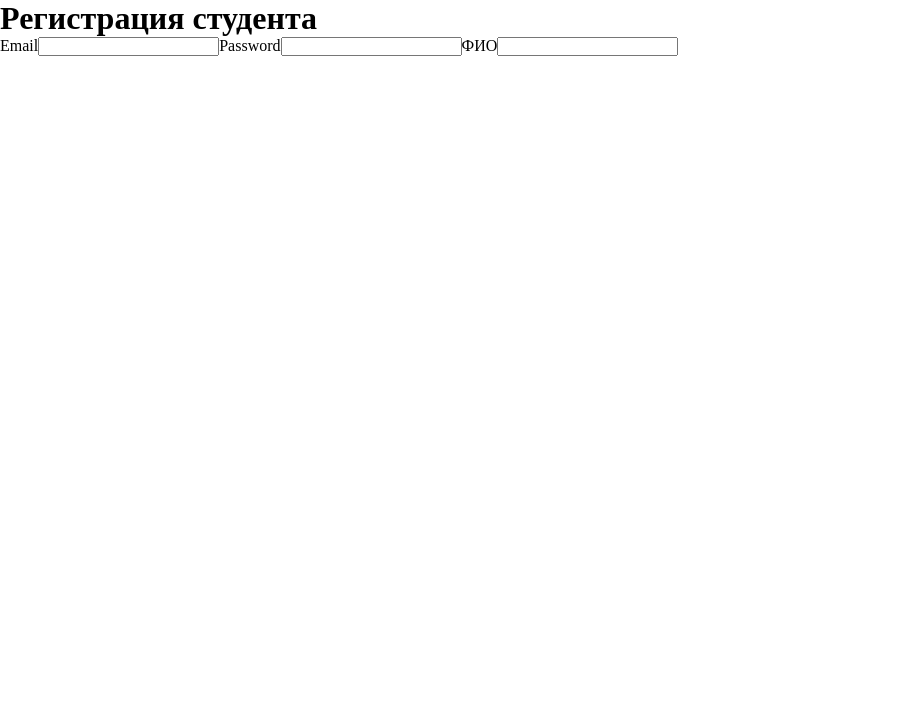
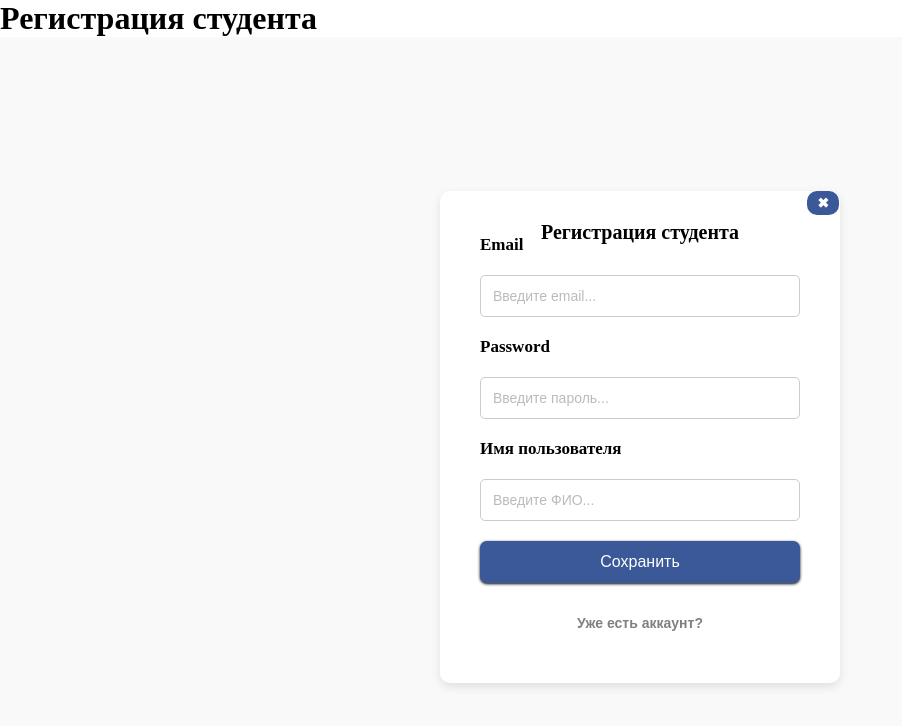
Before and after one commit to Andrei177/decidium-frontend, a React (Vite) app: page / in a window 1280 px wide. Both pictures are taken after a click on the button "РЕГИСТРАЦИЯ СТУДЕНТА". Shown: the top 726 px of the page, without its empty margins (0-902 px from the left). Built offline with nearby package versions, Linux system fonts and the light colour scheme.

Commit message:
feat: сверстал страницу регистраци

```diff
--- a/src/pages/start-page/ui/StartPage.tsx
+++ b/src/pages/start-page/ui/StartPage.tsx
@@ -1,7 +1,8 @@
 import { Link } from "react-router-dom"
 import { Routes } from "../../../app/router/routes"
+import Button, { Variants } from "../../../shared/ui/button/Button"
 import s from "./StartPage.module.css"
-import Button, { Variants } from "../../../shared/ui/button/Button"
+
 
 export const StartPage = () => {
     return (
--- /dev/null
+++ b/src/shared/signup-form/SignUpForm.module.css
@@ -0,0 +1,94 @@
+.content {
+  display: flex;
+  justify-content: center;
+  align-items: center;
+  height: 100vh;
+  background-color: #faf9f9ee;
+}
+
+.form {
+  background-color: white;
+  padding: 40px;
+  border-radius: 10px;
+  width: 400px;
+  display: flex;
+  flex-direction: column;
+  gap: 20px;
+  box-shadow: 0 4px 10px rgba(0, 0, 0, 0.1);
+  text-align: center;
+}
+
+label {
+  color: black;
+  font-size: 17px;
+  font-weight: 600;
+  text-align: left;
+}
+
+.regStud{
+  font-weight: 800;
+  font-size: 20px;
+  text-align: center;
+  margin-top: -10px;
+}
+
+input {
+  width: 100%;
+  padding: 12px;
+  border: 1px solid #ccc;
+  border-radius: 5px;
+  background-color: white;
+  color: black;
+  outline: none;
+  font-size: 14px;
+}
+
+input::placeholder {
+  color: #bbb;
+}
+
+.back {
+  width: 10%;
+  padding: 4px;
+  margin-left: 327px;
+  margin-top: -73px;
+  background-color: #3b5998;
+  color: white;
+  border: 110px;
+  border-radius: 10px;
+  font-size: 14px;
+  font-weight: bold;
+  cursor: pointer;
+  transition: background-color 0.2s ease-in-out;
+}
+
+.back:hover {
+  background-color: #2d4373;
+}
+
+.butSave {
+  background-color: #3b5998;
+  color: white;
+  font-size: 16px;
+  font-weight: 540;
+}
+
+.butSave:hover {
+  background-color: #2d4373;
+}
+
+.havAcc {
+  width: 100%;
+  padding: 12px;
+  background: none;
+  color: gray;
+  font-size: 14px;
+  font-weight: bold;
+  cursor: pointer;
+  border: none;
+  transition: background-color 0.4s ease-in-out;
+}
+.havAcc:hover {
+  background-color: #2d4373;
+  color: white;
+}
--- a/src/shared/signup-form/SignUpForm.tsx
+++ b/src/shared/signup-form/SignUpForm.tsx
@@ -1,17 +1,34 @@
-import Input from "../ui/input/Input"
+
+import { useNavigate } from "react-router-dom";
+import Button from "../ui/button/Button";
+import Input from "../ui/input/Input";
+import s from "./SignUpForm.module.css";
+
+
+
 
 const SignUpForm = () => {
+    const navigate = useNavigate();
+
     return (
-        <form>
-            <label htmlFor="email">Email</label>
-            <Input type="email" name="email"/>
+        <div className = {s.content}>
+        <form className={s.form}>
+            <label className = {s.regStud}>Регистрация студента</label>
+        <button className = {s.back} onClick={ () => navigate("/")}> &#10006;</button>
+            <label className = {s.mail} htmlFor="email">Email</label>
+            <Input type="email" name="email" placeholder="Введите email..."/>
 
-            <label htmlFor="password">Password</label>
-            <Input type="text" name="password"/>
 
-            <label htmlFor="fio">ФИО</label>
-            <Input type="text" name="fio"/>
+
+            <label className = {s.pass} htmlFor="password">Password</label>
+            <Input type="text" name="password" placeholder="Введите пароль..."/>
+
+            <label className = {s.fio} htmlFor="fio">Имя пользователя</label>
+            <Input type="text" name="fio" placeholder="Введите ФИО..."/>
+            <Button className={s.butSave}>Сохранить</Button>
+            <button className={s.havAcc}>Уже есть аккаунт?</button>
         </form>
+        </div>
     )
 }
 
```
